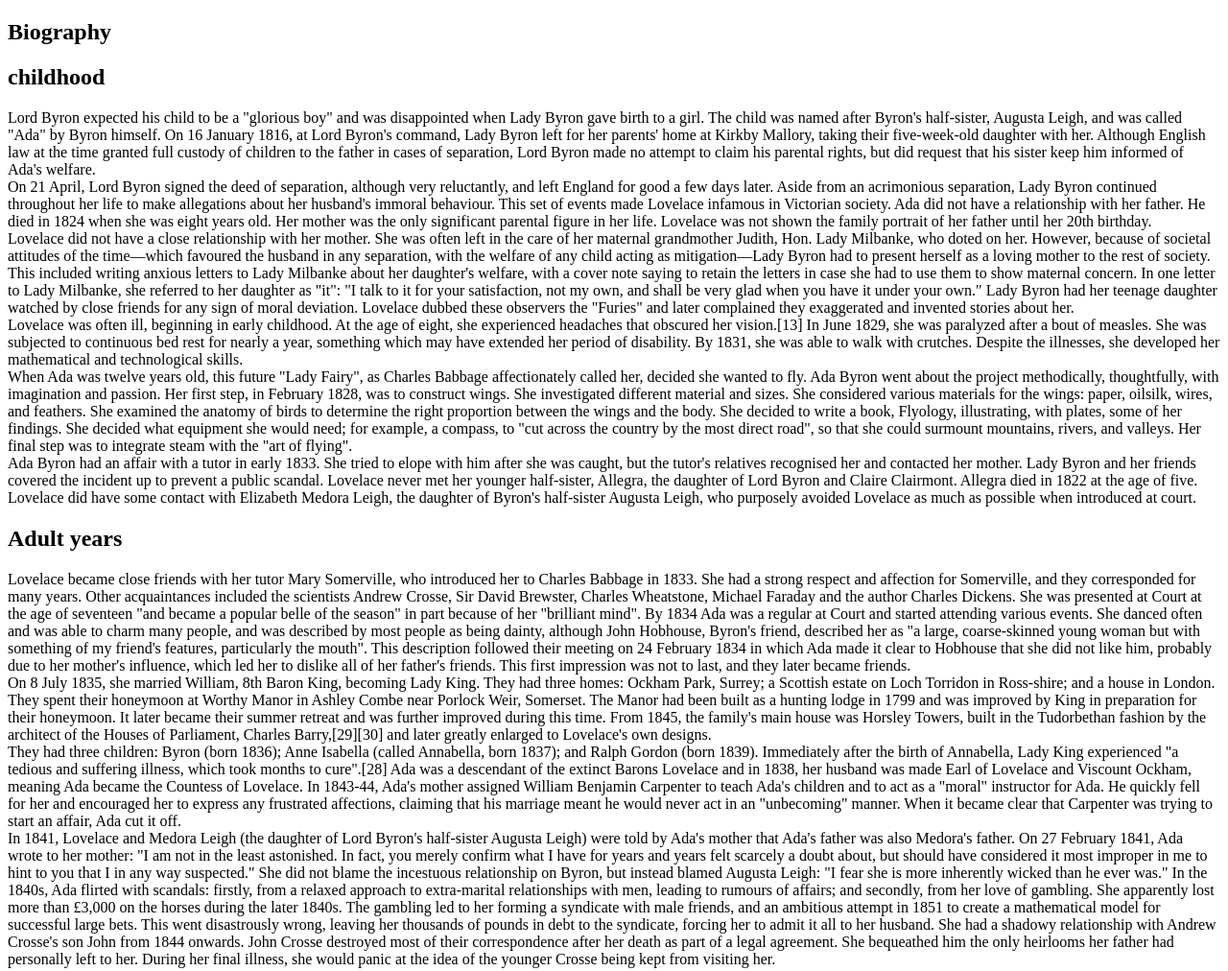
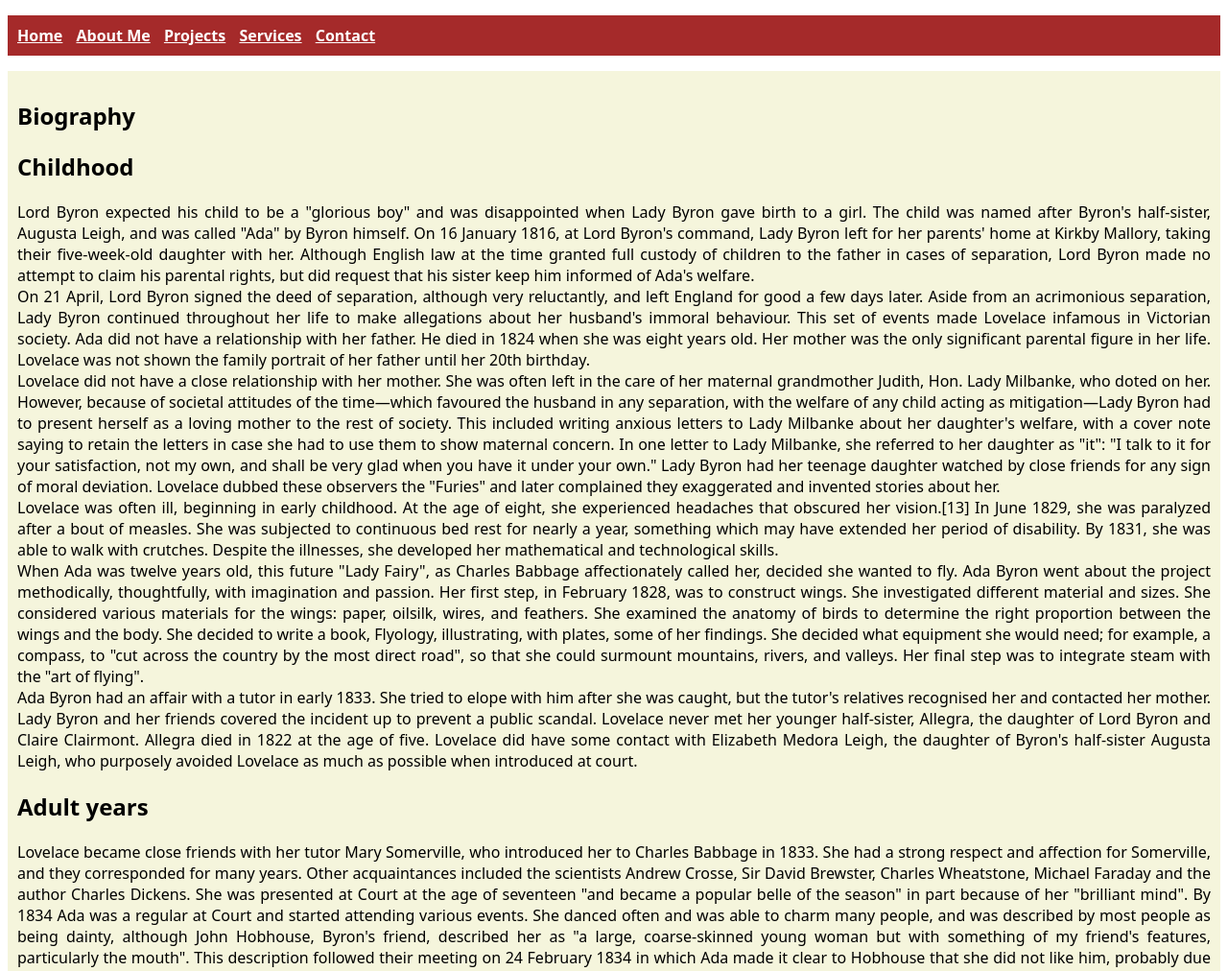
Before and after one commit to marofrancia/KodeGo, a plain HTML site: page Group Activity/About.html in a window 1280 px wide. Shown: the top 1012 px of the page at 96% size. Drawn offline with Linux system fonts and the light colour scheme.

Commit message:
first commit

```diff
--- a/Group Activity/About.html
+++ b/Group Activity/About.html
@@ -5,14 +5,30 @@
     <meta http-equiv="X-UA-Compatible" content="IE=edge">
     <meta name="viewport" content="width=device-width, initial-scale=1.0">
     <title>About Me</title>
+    <link rel="stylesheet" href="style.css">
 </head>
 <body>
-    <section>
+
+    <header>
+
+        <nav>
+            <ul class="navBar">
+                <li><a href="index.html">Home</a></li>
+                <li><a href="About.html">About Me</a></li>
+                <li><a href="Projects.html">Projects</a></li>
+                <li><a href="Services.html">Services</a></li>
+                <li><a href="Contact.html">Contact</a></li>
+            </ul>
+        </nav>
+
+    </header>
+
+    <section class="aboutContent">
 
         <div>
             <h1>Biography</h1>
 
-            <h2>childhood</h2>
+            <h2>Childhood</h2>
             <p>
                 Lord Byron expected his child to be a "glorious boy" and was disappointed when Lady Byron gave birth to a girl. The child was named after Byron's half-sister, Augusta Leigh, and was called "Ada" by Byron himself. On 16 January 1816, at Lord Byron's command, Lady Byron left for her parents' home at Kirkby Mallory, taking their five-week-old daughter with her. Although English law at the time granted full custody of children to the father in cases of separation, Lord Byron made no attempt to claim his parental rights, but did request that his sister keep him informed of Ada's welfare.<br/>
                 On 21 April, Lord Byron signed the deed of separation, although very reluctantly, and left England for good a few days later. Aside from an acrimonious separation, Lady Byron continued throughout her life to make allegations about her husband's immoral behaviour. This set of events made Lovelace infamous in Victorian society. Ada did not have a relationship with her father. He died in 1824 when she was eight years old. Her mother was the only significant parental figure in her life. Lovelace was not shown the family portrait of her father until her 20th birthday.<br/>
@@ -46,5 +62,11 @@
         </div>
 
     </section>
+
+    <footer>
+        <p>
+            Code-Blooded 2022
+        </p>
+    </footer>
 </body>
 </html>
--- a/Group Activity/style.css
+++ b/Group Activity/style.css
@@ -41,6 +41,11 @@ section {
     text-align: justify;
 }
 
+.aboutContent {
+    padding: 10px;
+    text-align: justify;
+}
+
 .projectContent p {
     text-align: justify;
 }
```
